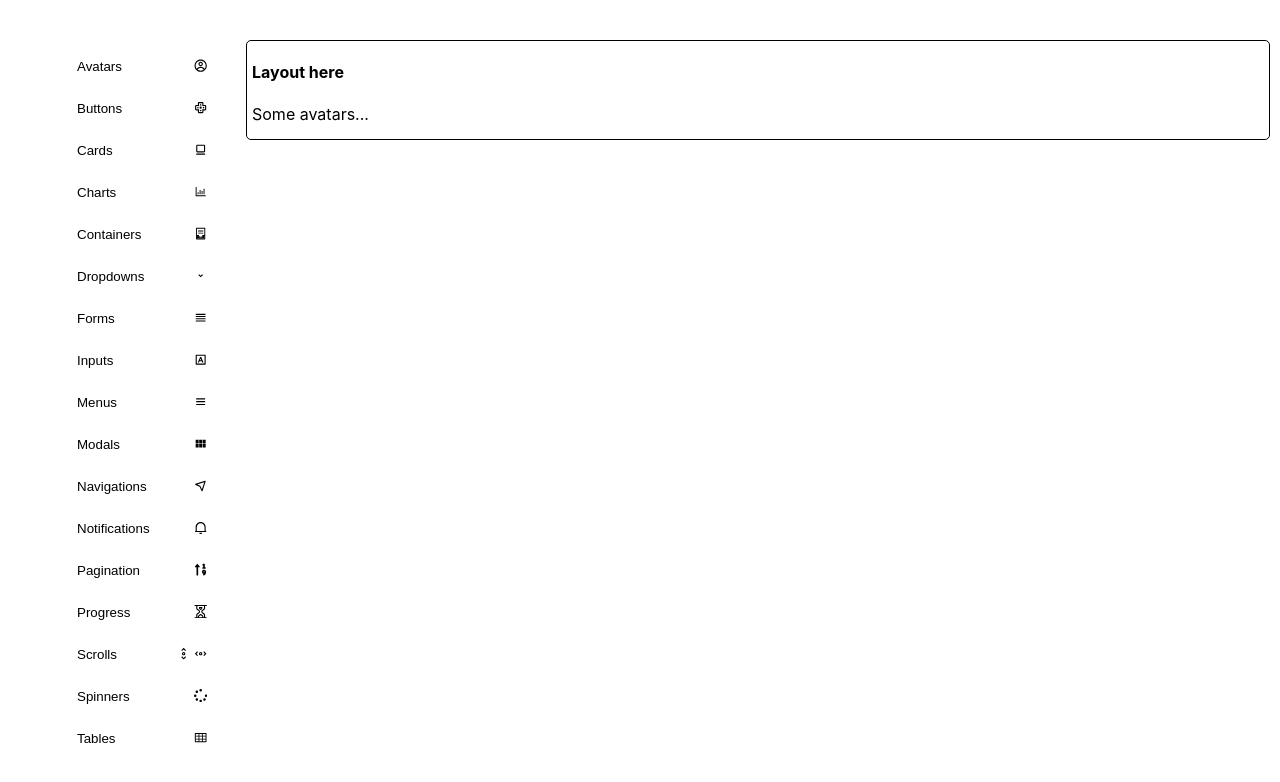
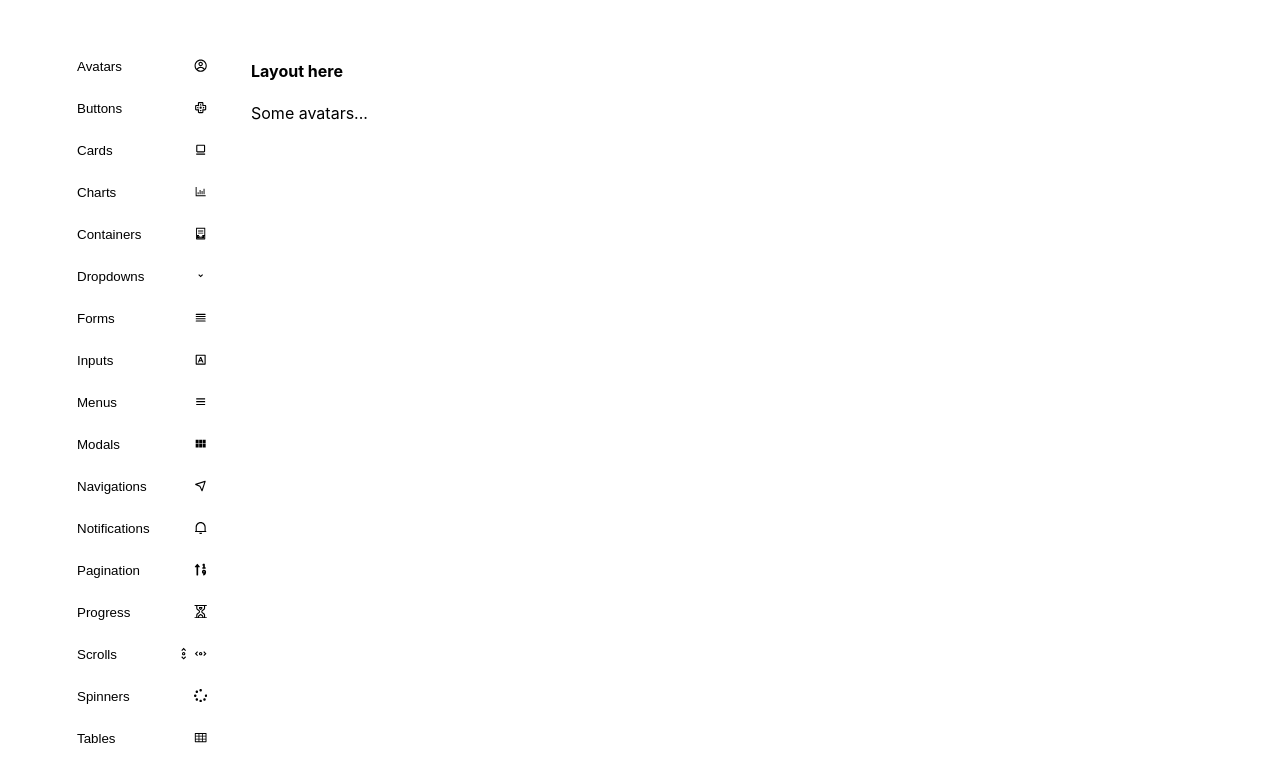
Before and after one commit to jayCde/ui-kit, a React (Create React App) app in the folder ui-kit/: page /kit in a window 1280 px wide. Shown: the top 782 px of the page. Built offline with nearby package versions, Linux system fonts and the light colour scheme.

Commit message:
Modify content layout styles

```diff
--- a/ui-kit/src/styles/layout.css
+++ b/ui-kit/src/styles/layout.css
@@ -11,14 +11,15 @@
 
     margin: 0 10px 0 0;
     padding: 0 5px 15px 5px;
+    height: 90%;
     width: 80%;
-
-    border: 1px solid black;
     border-radius: 5px;
 }
 
 .layoutItems{
+    position: absolute;
     height: 90%;
+    width: 80%;
     overflow-y: auto;
 
 }
```
